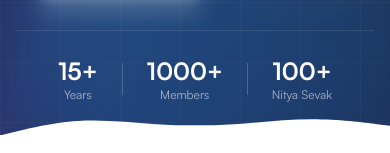
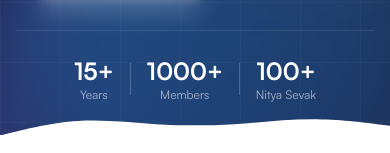
Before and after one commit to ApplyKendra/ScoreIndia, a Next.js app in the folder frontend/: page / in a window 390 px wide. Shown: the part 843-996 px from the top of the page. Built offline with nearby package versions, Linux system fonts and the light colour scheme; no server answers.

Commit message:
Further reduce gap to gap-4 for small screens

```diff
--- a/frontend/src/app/page.tsx
+++ b/frontend/src/app/page.tsx
@@ -494,7 +494,7 @@ export default function LandingPage() {
 
               {/* Trust Indicators */}
               <div className="mt-8 sm:mt-12 pt-6 sm:pt-8 border-t border-white/10">
-                <div className="flex flex-wrap items-center justify-center lg:justify-start gap-6 sm:gap-14">
+                <div className="flex flex-wrap items-center justify-center lg:justify-start gap-4 sm:gap-14">
                   <div className="text-center lg:text-left">
                     <p className="text-2xl sm:text-3xl font-bold text-white">15+</p>
                     <p className="text-xs sm:text-sm text-white/60">Years</p>
```
